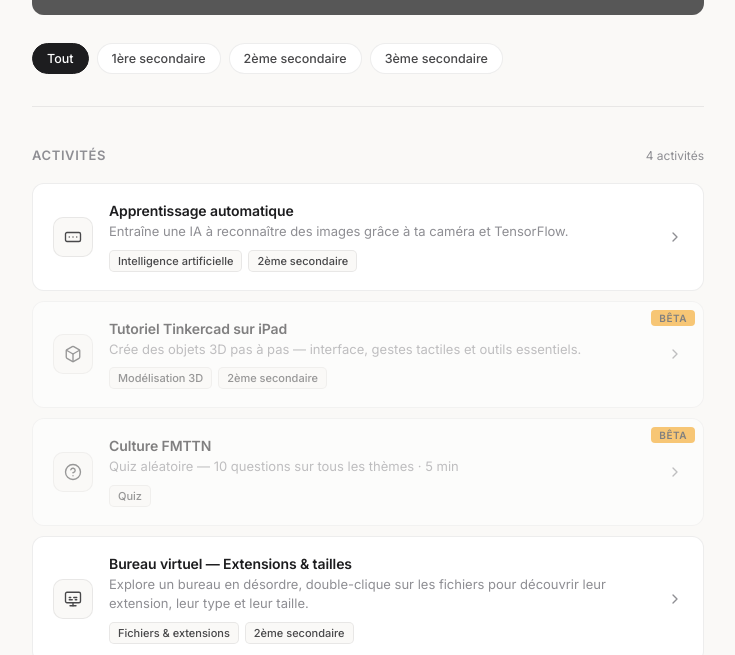
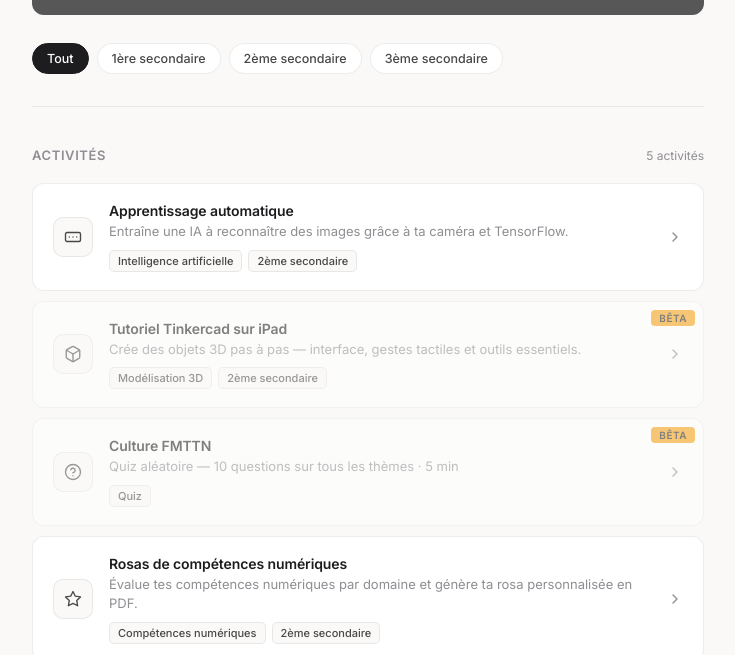
Before and after one commit to MrVanDamme/FMTTN-outils, a plain HTML site: page index.html in a window 1280 px wide. Shown: the part 302-957 px from the top of the page, without its empty margins (272-1007 px from the left). Drawn offline with Linux system fonts and the light colour scheme; grey boxes are pictures that could not be loaded.

Commit message:
Ajout de la carte Rosas de compétences numériques dans l'index
Co-Authored-By: Claude Sonnet 4.6 <noreply@anthropic.com>

```diff
--- a/index.html
+++ b/index.html
@@ -550,6 +550,19 @@
       </a>
       <!-- FIN BÊTA -->
 
+      <a class="tool-card" href="rosas-competences.html" target="_blank" data-tags="2sec competences">
+        <div class="tool-icon"><svg width="18" height="18" viewBox="0 0 24 24" fill="none" stroke="currentColor" stroke-width="1.8" stroke-linecap="round" stroke-linejoin="round"><polygon points="12 2 15.09 8.26 22 9.27 17 14.14 18.18 21.02 12 17.77 5.82 21.02 7 14.14 2 9.27 8.91 8.26 12 2"/></svg></div>
+        <div class="tool-body">
+          <div class="tool-name">Rosas de compétences numériques</div>
+          <div class="tool-desc">Évalue tes compétences numériques par domaine et génère ta rosa personnalisée en PDF.</div>
+          <div class="tool-tags">
+            <span class="tag">Compétences numériques</span>
+            <span class="tag">2ème secondaire</span>
+          </div>
+        </div>
+        <svg class="tool-arrow" width="16" height="16" viewBox="0 0 24 24" fill="none" stroke="currentColor" stroke-width="2" stroke-linecap="round" stroke-linejoin="round"><polyline points="9 18 15 12 9 6"/></svg>
+      </a>
+
       <a class="tool-card" href="bureau-fichiers.html" target="_blank" data-tags="2sec fichiers">
         <div class="tool-icon"><svg width="18" height="18" viewBox="0 0 24 24" fill="none" stroke="currentColor" stroke-width="1.8" stroke-linecap="round" stroke-linejoin="round"><rect x="2" y="3" width="20" height="14" rx="2"/><path d="M8 21h8"/><path d="M12 17v4"/><path d="M7 10h2"/><path d="M13 10h4"/><path d="M7 13h4"/><path d="M15 13h2"/></svg></div>
         <div class="tool-body">
```
